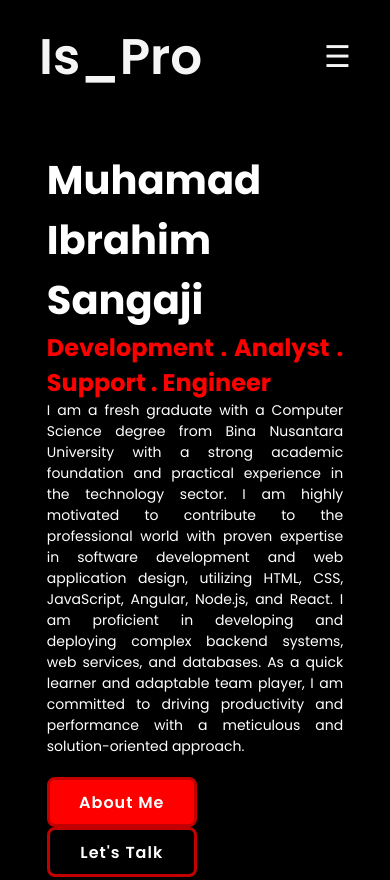
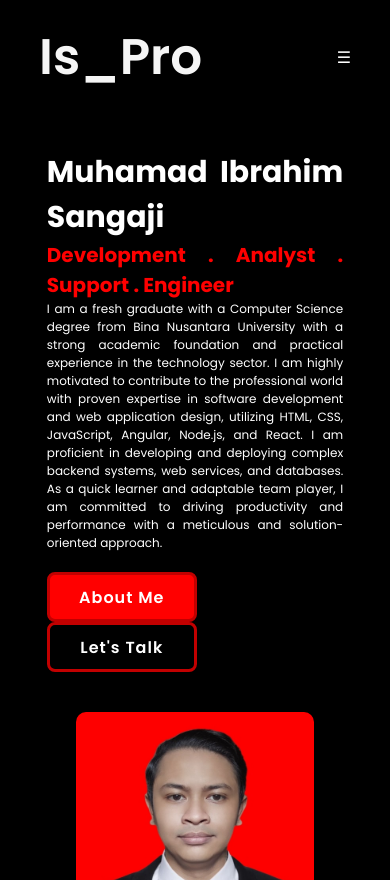
Before and after one commit to ibrahimsangaji/profile, a plain HTML site: page index.html in a window 390 px wide. Shown: the top 880 px of the page. Drawn offline with Linux system fonts and the light colour scheme.

Commit message:
Update style.css
Update size auto

```diff
--- a/public/css/style.css
+++ b/public/css/style.css
@@ -1,18 +1,22 @@
 @import url('https://fonts.googleapis.com/css2?family=Poppins:wght@300;400;500;600;700;800;900&display=swap');
 
+/* Add this to your existing CSS file */
+
+/* Make the layout responsive */
 * {
+  box-sizing: border-box;
   margin: 0;
   padding: 0;
-    box-sizing: border-box;
-    font-family: 'Poppins', sans-serif;
 }
 
 body {
+  font-family: 'Poppins', sans-serif;
   background: #000000;
   color: #ffffff;
   overflow-x: hidden;
 }
 
+/* Header and Navigation */
 .header {
   position: fixed;
   top: 0;
@@ -45,16 +49,16 @@ body {
   text-decoration: none;
   font-weight: 500;
   margin-left: 25px;
-    transition: .3s;
+  transition: 0.3s;
 }
 
 .navbar a:hover, .navbar a.active {
   color: #ff0000;
 }
 
+/* Home Section */
 .home {
   display: flex;
-    align-items: center;
   justify-content: space-between;
   min-height: 80vh;
   padding: 0 13%;
@@ -97,6 +101,7 @@ body {
   border-radius: 10px;
 }
 
+/* Button Box */
 .btn-box {
   margin-top: 20px;
 }
@@ -118,7 +123,7 @@ body {
   letter-spacing: 1px;
   z-index: 1;
   overflow: hidden;
-    transition: .5s;
+  transition: 0.5s;
 }
 
 .btn-box a:nth-child(2) {
@@ -143,20 +148,14 @@ body {
   height: 100%;
   background: #000000;
   z-index: -1;
-    transition: .5s;
+  transition: 0.5s;
 }
 
 .btn-box a:hover::before {
   width: 100%;
 }
 
-.menu-toggle {
-    display: none;
-    font-size: 30px;
-    cursor: pointer;
-    color: #f5f5f5;
-}
-
+/* Media Queries */
 @media (max-width: 768px) {
   .home {
     flex-direction: column;
@@ -169,17 +168,16 @@ body {
   }
 
   .content h1 {
-        font-size: 40px;
+    font-size: 30px;
   }
 
   .content h3 {
-        font-size: 24px;
+    font-size: 20px;
   }
 
   .content p {
-        font-size: 14px;
+    font-size: 12px;
   }
-
 
   .page img {
     max-width: 80%;
```
Lines whose indentation alone changed are shown as unchanged.
